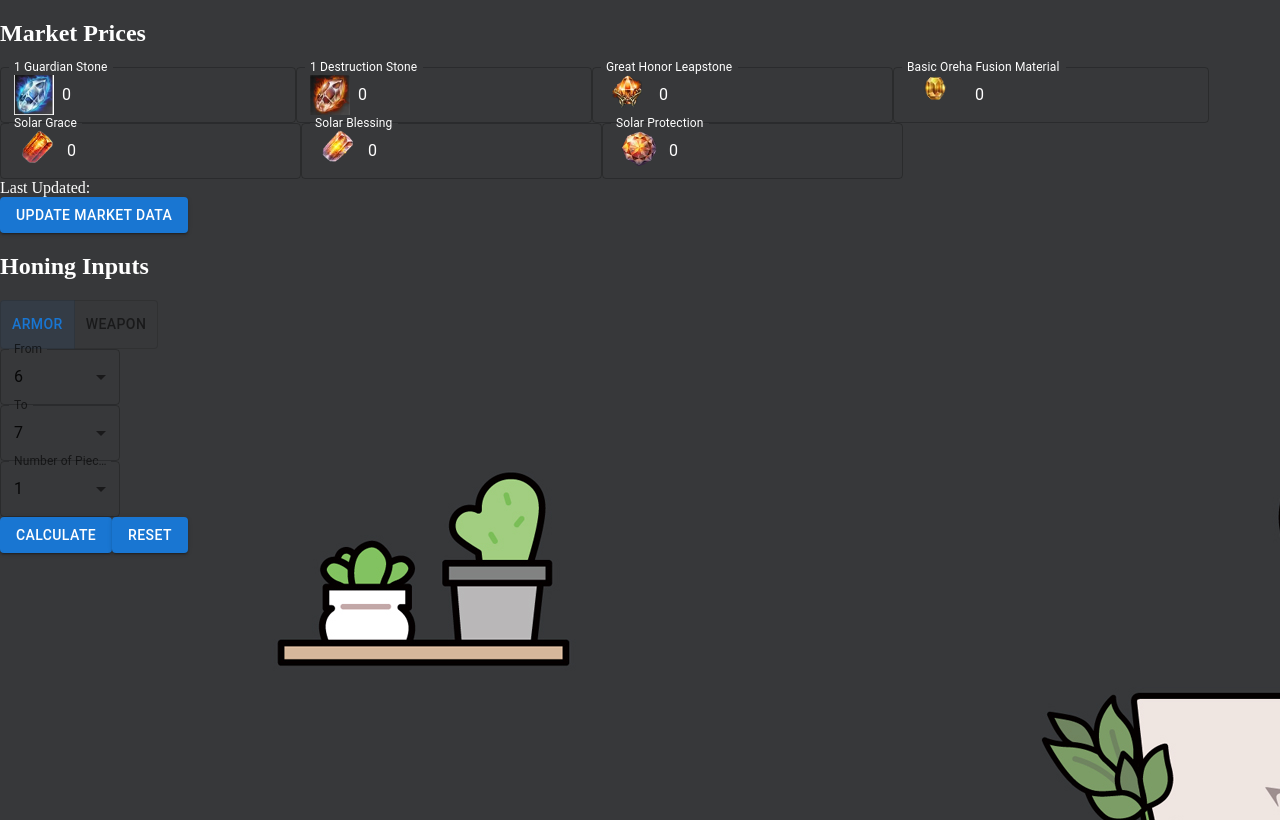
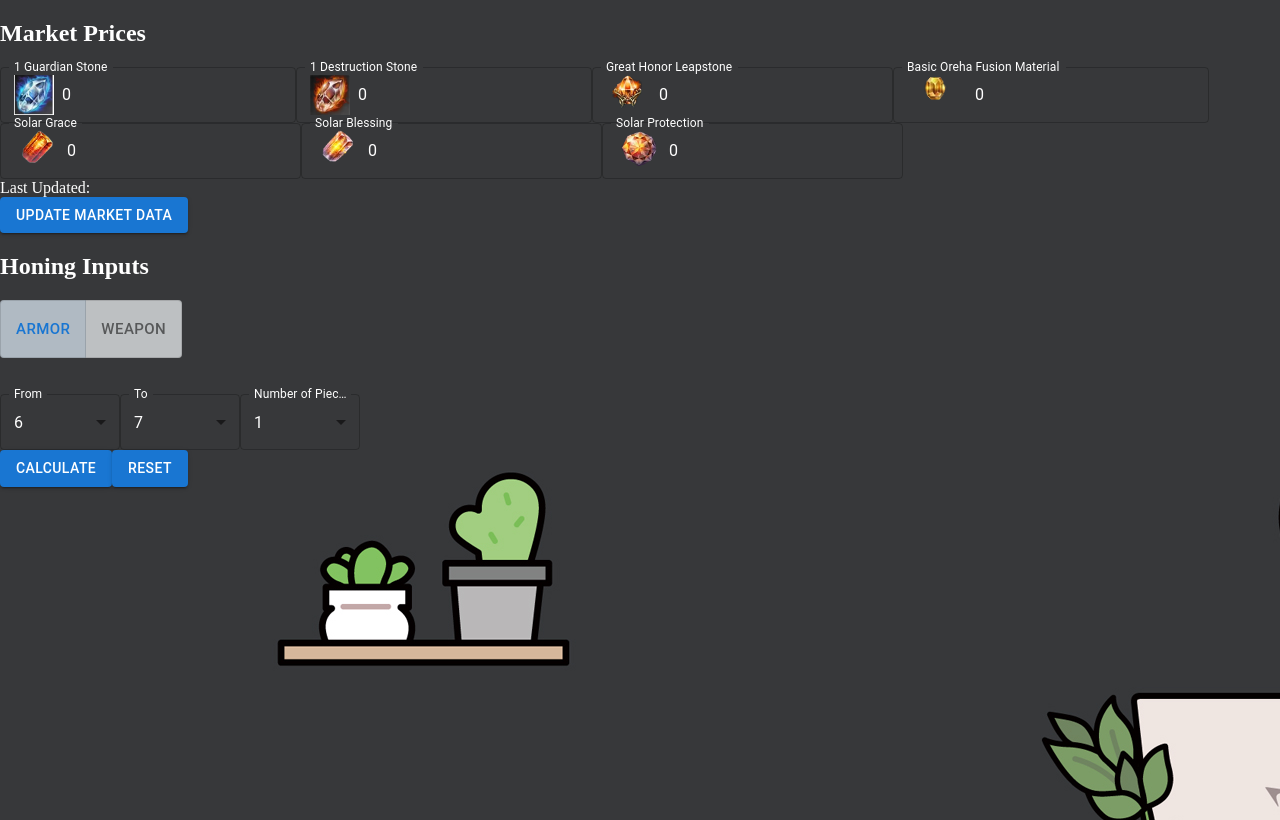
Before and after one commit to derhin1/LAHoningOptimizer, a React (Create React App) app: page / in a window 1280 px wide. Built offline with nearby package versions, Linux system fonts and the light colour scheme; no server answers.

Commit message:
css on honing inputs

```diff
--- a/src/components/UpgradeInputs.jsx
+++ b/src/components/UpgradeInputs.jsx
@@ -67,6 +67,8 @@ const UpgradeInputs = () => {
       <h2>Honing Inputs</h2>
       <ToggleButtonGroup
         color="primary"
+        size="large"
+        sx={{ bgcolor: "#BDC0C2" }}
         value={alignment}
         exclusive
         onChange={handleChange}
@@ -74,12 +76,26 @@ const UpgradeInputs = () => {
         <ToggleButton value="Armor">Armor</ToggleButton>
         <ToggleButton value="Weapon">Weapon</ToggleButton>
       </ToggleButtonGroup>
+      <br></br>
+      <br></br>
+      <br></br>
+      <div className="testing123123">
         <Box className="honing-input">
           <FormControl fullWidth>
-          <InputLabel className="select-label">From</InputLabel>
+            <InputLabel
+              className="select-label"
+              sx={{
+                color: "white",
+              }}
+            >
+              From
+            </InputLabel>
             <Select
               labelId="demo-simple-select-label"
               id="demo-simple-select"
+              sx={{
+                color: "white",
+              }}
               value={startingValue}
               label="From"
               onChange={handleStartingInput}
@@ -103,11 +119,21 @@ const UpgradeInputs = () => {
         </Box>
         <Box className="honing-input">
           <FormControl fullWidth>
-          <InputLabel className="select-label">To</InputLabel>
+            <InputLabel
+              className="select-label"
+              sx={{
+                color: "white",
+              }}
+            >
+              To
+            </InputLabel>
             <Select
               labelId="demo-simple-select-label"
               id="demo-simple-select"
               value={endValue}
+              sx={{
+                color: "white",
+              }}
               label="To"
               onChange={handleEndInput}
             >
@@ -130,12 +156,22 @@ const UpgradeInputs = () => {
         </Box>
         <Box className="honing-input">
           <FormControl fullWidth>
-          <InputLabel className="select-label">Number of Pieces</InputLabel>
+            <InputLabel
+              className="select-label"
+              sx={{
+                color: "white",
+              }}
+            >
+              Number of Pieces
+            </InputLabel>
             {alignment === "Armor" ? (
               <Select
                 labelId="demo-simple-select-label"
                 id="demo-simple-select"
                 value={pieceCount}
+                sx={{
+                  color: "white",
+                }}
                 label="Number of Pieces"
                 onChange={handlePieceCountInput}
               >
@@ -150,6 +186,9 @@ const UpgradeInputs = () => {
                 labelId="demo-simple-select-label"
                 id="demo-simple-select"
                 value={pieceCount}
+                sx={{
+                  color: "white",
+                }}
                 label="Number of Pieces"
                 onChange={handlePieceCountInput}
               >
@@ -158,6 +197,7 @@ const UpgradeInputs = () => {
             )}
           </FormControl>
         </Box>
+      </div>
       <Button onClick={handleCalculate} variant="contained">
         Calculate
       </Button>
--- a/src/style/index.css
+++ b/src/style/index.css
@@ -78,3 +78,12 @@ max-width: auto;
 #outlined-basic{
   color: white
 }
+
+.select-label{
+  color: white;
+}
+
+.testing123123{
+  display: flex;
+  flex-direction: row;
+}
```
Lines whose indentation alone changed are shown as unchanged.
